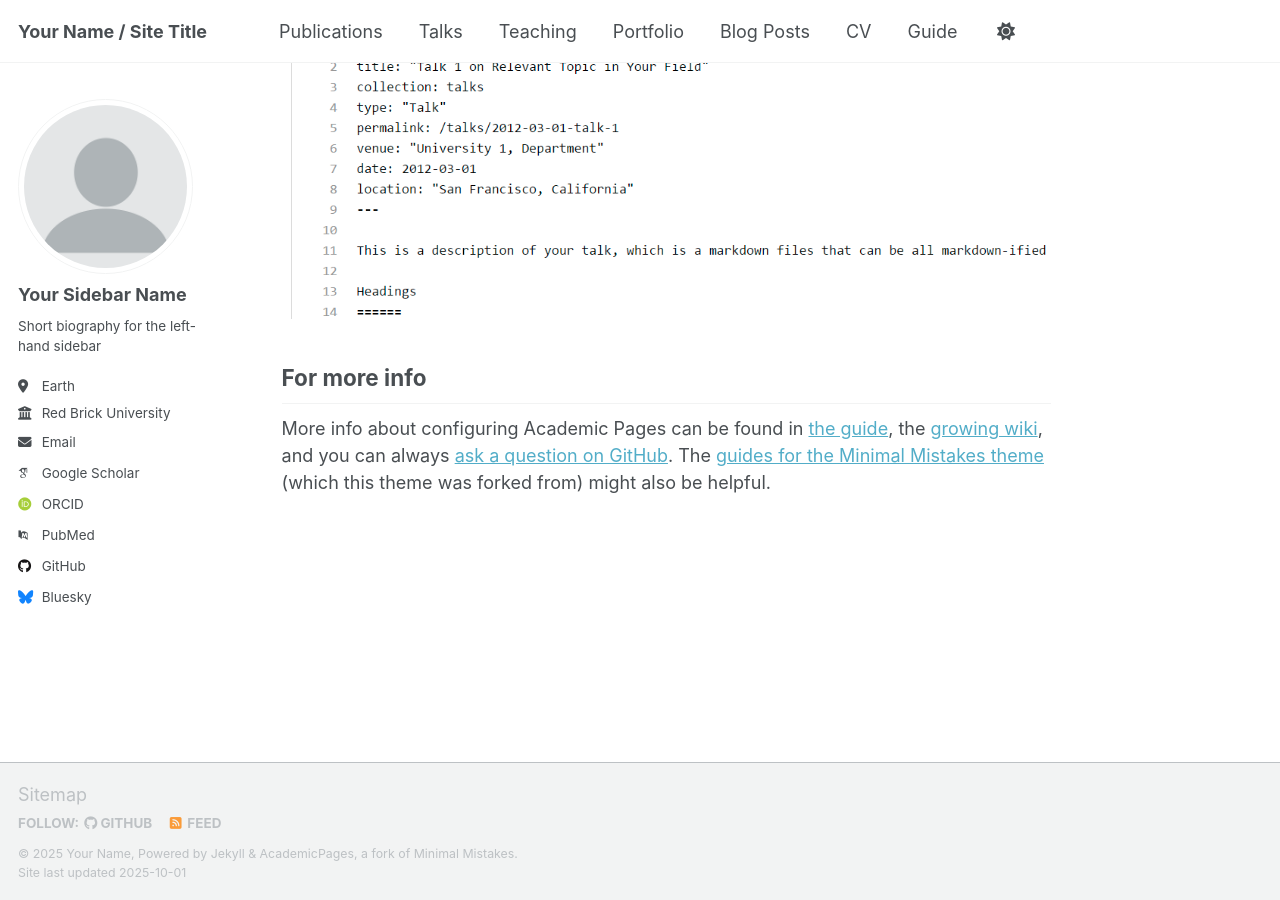
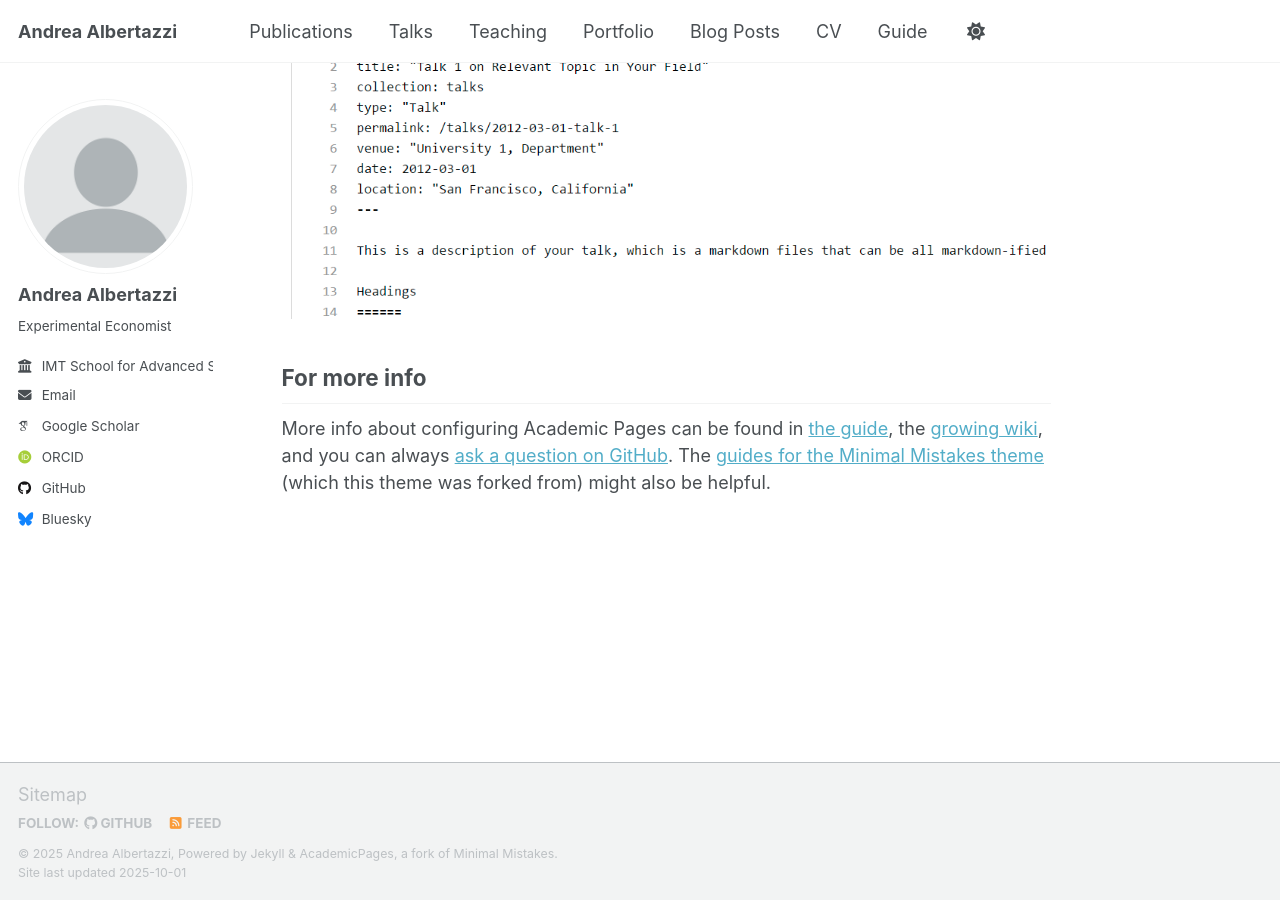
Before and after one commit to tazze87/tazze87.github.io, a Jekyll site: the page built from _pages/about.md, in a window 1280 px wide and 900 px high, scrolled down 2880 px. Built offline with Jekyll 4.4.1, drawn with Linux system fonts in a browser that asks for light colours; some web fonts are replaced; a script that is not in the unit is left out.

Commit message:
Update _config.yml

```diff
--- a/_config.yml
+++ b/_config.yml
@@ -9,10 +9,10 @@
 # Basic Site Settings
 locale                   : "en-US"
 site_theme               : "default" # Currently available options are "default", "air"
-title                    : "Your Name / Site Title"
+title                    : "Andrea Albertazzi"
 title_separator          : "-"
-name                     : &name "Your Name"
-description              : &description "Your Name's academic portfolio"   # Update this with a general description of your site, this is the default if not overridden by a page
+name                     : &name "Andrea Albertazzi"
+description              : &description "Experimental economist"   # Update this with a general description of your site, this is the default if not overridden by a page
 url                      : https://academicpages.github.io # The base hostname & protocol for your site e.g. "https://[your GitHub username].github.io",
                                                            # or if you already have some other page hosted on Github then use "https://[your GitHub username].github.io/[Your Repo Name]"
 baseurl                  : "" # the subpath of your site, e.g. "/blog"
@@ -24,23 +24,23 @@ repository               : "academicpages/academicpages.github.io"
 author:
   # Biographic information
   avatar           : "profile.png"
-  name             : "Your Sidebar Name"
+  name             : "Andrea Albertazzi"
   pronouns         : # example: "she/her"
-  bio              : "Short biography for the left-hand sidebar"
-  location         : "Earth"
-  employer         : "Red Brick University"
+  bio              : "Experimental Economist"
+  location         : #"Earth"
+  employer         : "IMT School for Advanced Studies Lucca"
   uri              : # URL
-  email            : "none@example.org"
+  email            : "andrea.albertazzi@imtlucca.it"
 
   # Academic websites
   academia         : # URL
   arxiv            : # URL - Update with the correct link to your profile
-  googlescholar    : "https://scholar.google.com/citations?user=PS_CX0AAAAAJ"
+  googlescholar    : "https://scholar.google.com/citations?user=FUW-2cAAAAAJ&hl=en"
   inspire-hep      : # URL
   impactstory      : # URL
-  orcid            : "http://orcid.org/yourorcidurl"
+  orcid            : "https://orcid.org/0000-0002-6330-6600"
   semantic         : # URL
-  pubmed           : "https://www.ncbi.nlm.nih.gov/pubmed/?term=john+snow"
+  pubmed           : #"https://www.ncbi.nlm.nih.gov/pubmed/?term=john+snow"
   researchgate     : # URL
   scopus           : # URL
 
```
